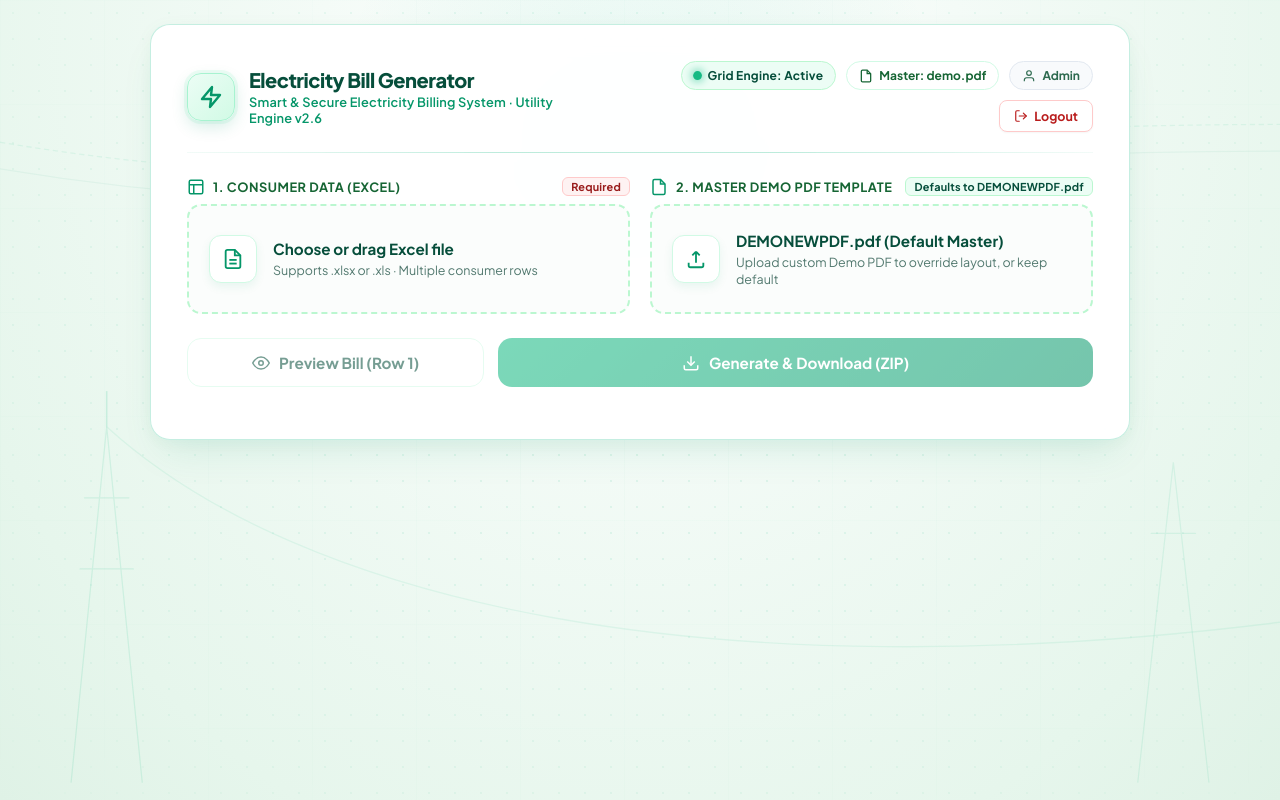
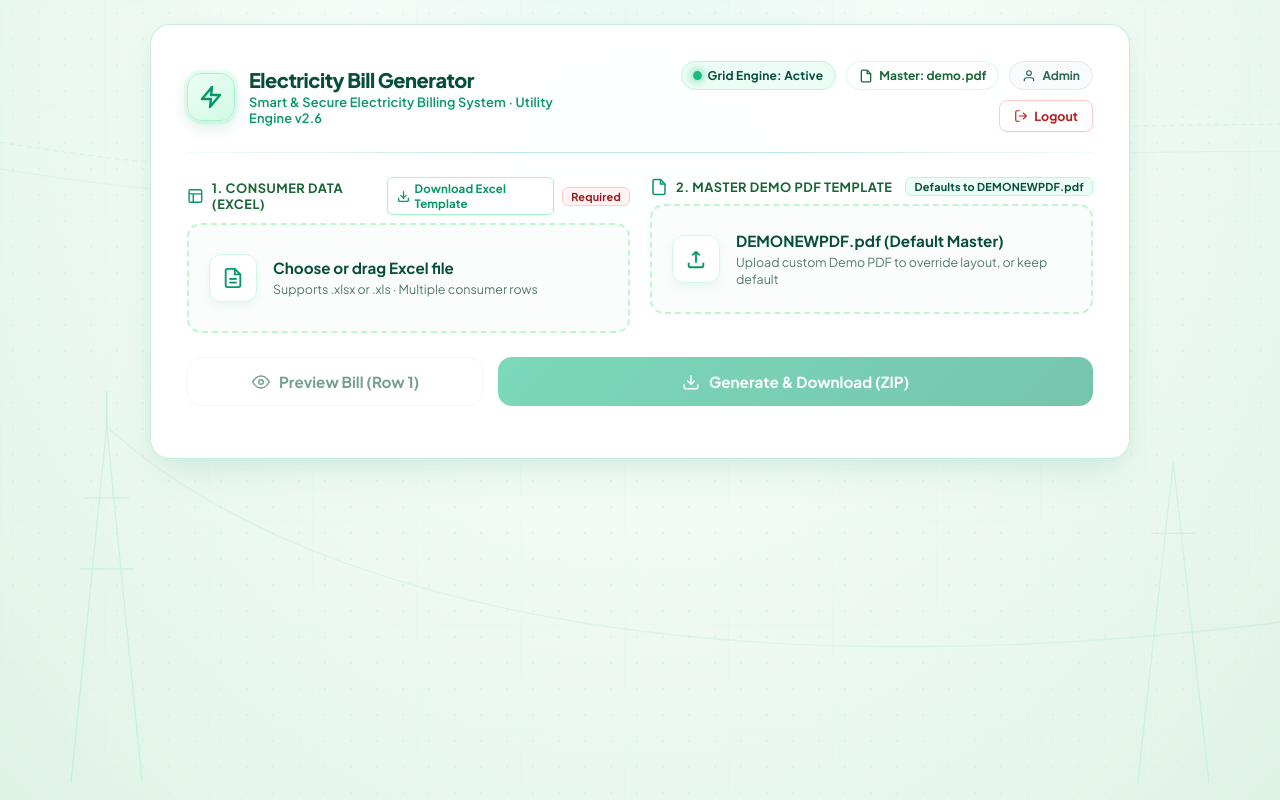
Before and after one commit to dhruveemardiya/billing, a Flask app: page / in a window 1280 px wide. Run offline with Flask 3, Linux system fonts and the light colour scheme; the visitor is signed in with stand-in values (Sample User, id 1).

Commit message:
bill excel

```diff
--- a/project/app.py
+++ b/project/app.py
@@ -90,6 +90,28 @@ def api_reset_password():
 def logout():
     session.clear()
     return redirect(url_for("login_page"))
+
+
+@app.route("/download-template")
+@app.route("/api/download-template")
+def download_template():
+    """
+    Downloads an Excel template containing ONLY the header row
+    fetched directly from Bimonthly_Bills_2021_to_August_2026.xlsx.
+    """
+    if not session.get("authenticated"):
+        return redirect(url_for("login_page"))
+
+    headers = excel_reader.get_template_headers()
+    excel_stream = excel_reader.generate_header_template_excel(headers)
+
+    return send_file(
+        excel_stream,
+        mimetype="application/vnd.openxmlformats-officedocument.spreadsheetml.sheet",
+        as_attachment=True,
+        download_name="Consumer_Data_Template.xlsx",
+    )
+
 
 
 @app.route("/inspect_mapping", methods=["POST"])
--- a/project/excel_reader.py
+++ b/project/excel_reader.py
@@ -31,11 +31,32 @@ must come from the real data. If they're missing, they are left blank
 instead of being padded with a sample value.
 """
 
+import io
+import os
 from typing import Dict, List
 
 import openpyxl
+from openpyxl.styles import Font, PatternFill, Alignment, Border, Side
+from openpyxl.utils import get_column_letter
 
 from demo_defaults import get_default_consumer_values
+
+TEMPLATE_EXCEL_CANDIDATES = [
+    os.path.join(os.path.dirname(os.path.abspath(__file__)), "..", "Bimonthly_Bills_2021_to_August_2026.xlsx"),
+    os.path.join(os.path.dirname(os.path.abspath(__file__)), "Bimonthly_Bills_2021_to_August_2026.xlsx"),
+    r"f:\BILLING\Bimonthly_Bills_2021_to_August_2026.xlsx",
+]
+
+DEFAULT_TEMPLATE_HEADERS = [
+    'Customer_ID', 'Consumer_Name', 'Address', 'Mobile_No', 'Email', 'Category',
+    'Supply_Type', 'Sanctioned_Load', 'Billing_Month', 'Reading_Date', 'Bill_Date',
+    'Due_Date', 'Bill_No', 'Meter_No', 'Start_Reading', 'End_Reading', 'Multiplier',
+    'Units', 'Energy_Charges', 'Fixed_Charges', 'FPPCA_Charges', 'Govt_Duty_Charges',
+    'Arrear', 'Other_Debit_Credit', 'Prompt_Rebate', 'Advance_Rebate',
+    'Delayed_Payment_Charges', 'Total_Amount', 'Amount_After_Due',
+    'Previous_Payment', 'Previous_Payment_Date', 'Security_Deposit', 'Additional_Security'
+]
+
 
 # Maps an internal field name -> list of acceptable header aliases found in
 # the spreadsheet (case-insensitive, spaces/underscores interchangeable).
@@ -241,3 +262,73 @@ def build_consumption_history(consumers: List[Dict]) -> Dict:
             continue
         history.setdefault(cust_id, {})[(month, year)] = row.get("units")
     return history
+
+
+def get_template_headers() -> List[str]:
+    """
+    Fetch the list of standard column headers from Bimonthly_Bills_2021_to_August_2026.xlsx.
+    Falls back to DEFAULT_TEMPLATE_HEADERS if the file is unreachable.
+    """
+    for candidate in TEMPLATE_EXCEL_CANDIDATES:
+        if os.path.exists(candidate):
+            try:
+                wb = openpyxl.load_workbook(candidate, data_only=True)
+                sheet = wb.worksheets[0]
+                headers = [
+                    str(cell.value).strip()
+                    for cell in sheet[1]
+                    if cell.value is not None and str(cell.value).strip()
+                ]
+                if headers:
+                    return headers
+            except Exception as exc:
+                print(f"[WARNING] Could not read headers from {candidate}: {exc}")
+    return list(DEFAULT_TEMPLATE_HEADERS)
+
+
+def generate_header_template_excel(headers: List[str] = None) -> io.BytesIO:
+    """
+    Creates an in-memory Excel workbook (.xlsx) containing ONLY the header row.
+    Formats the header with clean styling (utility green fill, bold white text,
+    auto column widths, and frozen panes).
+    Returns a BytesIO stream ready for download.
+    """
+    if not headers:
+        headers = get_template_headers()
+
+    wb = openpyxl.Workbook()
+    ws = wb.active
+    ws.title = "Consumer_Data"
+
+    # Append header row
+    ws.append(headers)
+
+    # Styling
+    header_font = Font(name="Calibri", size=11, bold=True, color="FFFFFF")
+    header_fill = PatternFill(start_color="059669", end_color="059669", fill_type="solid")
+    header_alignment = Alignment(horizontal="center", vertical="center", wrap_text=False)
+    thin_border = Border(
+        left=Side(style="thin", color="047857"),
+        right=Side(style="thin", color="047857"),
+        top=Side(style="thin", color="047857"),
+        bottom=Side(style="thin", color="047857"),
+    )
+
+    ws.row_dimensions[1].height = 28
+
+    for col_num, header_name in enumerate(headers, 1):
+        cell = ws.cell(row=1, column=col_num)
+        cell.font = header_font
+        cell.fill = header_fill
+        cell.alignment = header_alignment
+        cell.border = thin_border
+
+        col_letter = get_column_letter(col_num)
+        ws.column_dimensions[col_letter].width = max(len(str(header_name)) + 4, 15)
+
+    ws.freeze_panes = "A2"
+
+    stream = io.BytesIO()
+    wb.save(stream)
+    stream.seek(0)
+    return stream
--- /dev/null
+++ b/project/requirements.txt
@@ -0,0 +1,5 @@
+Flask==3.0.3
+openpyxl==3.1.5
+pypdf==4.3.1
+reportlab==4.2.2
+Werkzeug==3.0.3
--- a/project/templates/index.html
+++ b/project/templates/index.html
@@ -318,9 +318,48 @@
       gap: 8px;
     }
 
+    .field-label .label-right {
+      display: flex;
+      align-items: center;
+      gap: 8px;
+    }
+
+    .btn-download-template {
+      display: inline-flex;
+      align-items: center;
+      gap: 5px;
+      padding: 3px 9px;
+      background: #ffffff;
+      border: 1.5px solid #a7f3d0;
+      border-radius: 6px;
+      color: var(--primary-green);
+      font-size: 0.72rem;
+      font-weight: 700;
+      text-decoration: none;
+      text-transform: none;
+      letter-spacing: 0.01em;
+      box-shadow: 0 1px 3px rgba(5, 150, 105, 0.08);
+      transition: all 0.2s cubic-bezier(0.16, 1, 0.3, 1);
+      cursor: pointer;
+    }
+
+    .btn-download-template:hover {
+      background: var(--electric-mint-subtle);
+      border-color: var(--primary-green);
+      color: var(--primary-green-hover);
+      transform: translateY(-1px);
+      box-shadow: 0 4px 10px rgba(16, 185, 129, 0.18);
+    }
+
+    .btn-download-template svg {
+      color: var(--primary-green);
+      flex-shrink: 0;
+    }
+
     .field-label svg {
       color: var(--primary-green);
     }
+
 
     .badge-tag {
       font-size: 0.68rem;
@@ -766,6 +805,11 @@
         padding: 14px 12px 40px 12px;
       }
 
+      .field-label {
+        flex-wrap: wrap;
+        gap: 6px;
+      }
+
       .dashboard-card {
         padding: 22px 18px;
         border-radius: 18px;
@@ -905,7 +949,17 @@
                   </svg>
                   1. Consumer Data (Excel)
                 </span>
-                <span class="badge-tag required">Required</span>
+                <div class="label-right">
+                  <a href="/download-template" class="btn-download-template" id="download-template-btn" title="Download clean Excel template containing only the required headers">
+                    <svg width="13" height="13" viewBox="0 0 24 24" fill="none" stroke="currentColor" stroke-width="2.3" stroke-linecap="round" stroke-linejoin="round">
+                      <path d="M21 15v4a2 2 0 0 1-2 2H5a2 2 0 0 1-2-2v-4"></path>
+                      <polyline points="7 10 12 15 17 10"></polyline>
+                      <line x1="12" y1="15" x2="12" y2="3"></line>
+                    </svg>
+                    <span>Download Excel Template</span>
+                  </a>
+                  <span class="badge-tag required">Required</span>
+                </div>
               </div>
               <div class="dropzone" id="excel-dropzone">
                 <input type="file" id="excel_file" name="excel_file" accept=".xlsx,.xls" required>
```
Also changed, not shown: project/tests/test_auth_routes.py (+34 -0 lines), 1 other file.
